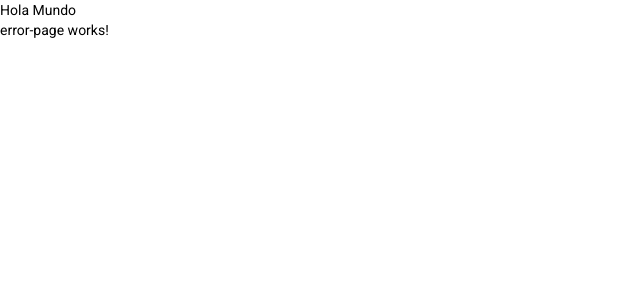
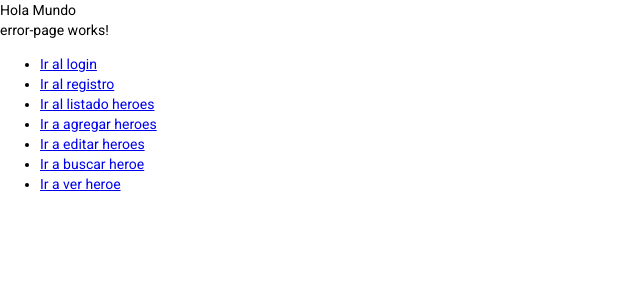
Before and after one commit to franmc01/Angular-HeroesApp, an Angular app: page /404 in a window 1280 px wide. Shown: the top 300 px of the page, without its empty margins (0-640 px from the left). Built offline with nearby package versions, Linux system fonts and the light colour scheme.

Commit message:
Implementando las rutas hijas y lazyloading

```diff
--- a/src/app/app-routing.module.ts
+++ b/src/app/app-routing.module.ts
@@ -4,7 +4,15 @@ import { ErrorPageComponent } from './shared/error-page/error-page.component';
 
 const routes: Routes = [
   {
-    path:'404',
+    path: 'auth',
+    loadChildren: () => import('./auth/auth.module').then(m => m.AuthModule)
+  },
+  {
+    path: 'hero',
+    loadChildren: () => import('./heroe/heroe.module').then(m => m.HeroeModule)
+  },
+  {
+    path: '404',
     component: ErrorPageComponent
   },
   {
--- a/src/app/auth/auth.module.ts
+++ b/src/app/auth/auth.module.ts
@@ -2,6 +2,7 @@ import { NgModule } from '@angular/core';
 import { CommonModule } from '@angular/common';
 import { LoginComponent } from './pages/login/login.component';
 import { RegisterComponent } from './pages/register/register.component';
+import { AuthRoutingModule } from './auth-routing.module';
 
 
 
@@ -11,7 +12,8 @@ import { RegisterComponent } from './pages/register/register.component';
     RegisterComponent
   ],
   imports: [
-    CommonModule
+    CommonModule,
+    AuthRoutingModule
   ]
 })
 export class AuthModule { }
--- a/src/app/heroe/heroe.module.ts
+++ b/src/app/heroe/heroe.module.ts
@@ -5,6 +5,7 @@ import { BuscarComponent } from './pages/buscar/buscar.component';
 import { VerHeroeComponent } from './pages/ver-heroe/ver-heroe.component';
 import { HomeHeroeComponent } from './pages/home-heroe/home-heroe.component';
 import { ListHeroeComponent } from './pages/list-heroe/list-heroe.component';
+import { HeoreRoutingModule } from './heore-routing.module';
 
 
 
@@ -17,7 +18,8 @@ import { ListHeroeComponent } from './pages/list-heroe/list-heroe.component';
     ListHeroeComponent
   ],
   imports: [
-    CommonModule
+    CommonModule,
+    HeoreRoutingModule
   ]
 })
 export class HeroeModule { }
--- a/src/app/heroe/pages/home-heroe/home-heroe.component.html
+++ b/src/app/heroe/pages/home-heroe/home-heroe.component.html
@@ -1 +1,3 @@
-<p>home-heroe works!</p>
+<p>Heroes App</p>
+<hr>
+<router-outlet></router-outlet>
--- a/src/app/shared/error-page/error-page.component.html
+++ b/src/app/shared/error-page/error-page.component.html
@@ -1 +1,31 @@
 <p>error-page works!</p>
+
+<ul>
+  <li>
+    <a routerLink="/auth/login">Ir al login</a>
+  </li>
+
+  <li>
+    <a routerLink="/auth/register">Ir al registro</a>
+  </li>
+
+  <li>
+    <a routerLink="/hero/listado-heroe">Ir al listado heroes</a>
+  </li>
+
+  <li>
+    <a routerLink="/hero/agregar-heroe">Ir a agregar heroes</a>
+  </li>
+
+  <li>
+    <a routerLink="/hero/editar-heroe/1">Ir a editar heroes</a>
+  </li>
+
+  <li>
+    <a routerLink="/hero/buscar-heroe">Ir a buscar heroe</a>
+  </li>
+
+  <li>
+    <a routerLink="/hero/1">Ir a ver heroe</a>
+  </li>
+</ul>
```
Also changed, not shown: src/app/auth/auth-routing.module.ts (added, +35 -0 lines), src/app/heroe/heore-routing.module.ts (added, +52 -0 lines).
